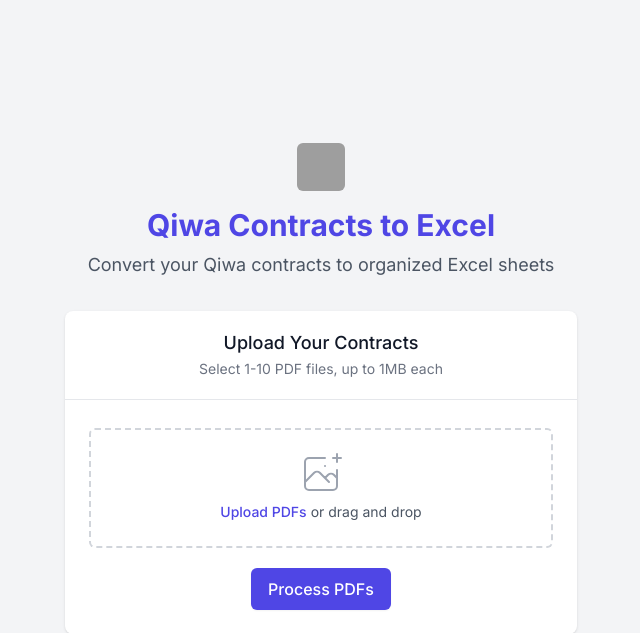
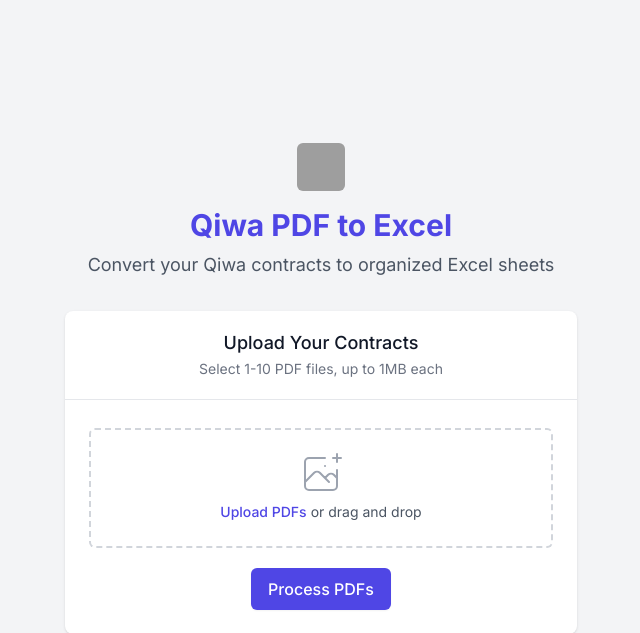
Before and after one commit to yzdgit/qiwa.namla.sa, a Flask app: page / in a window 1280 px wide. Shown: the top 633 px of the page, without its empty margins (319-959 px from the left). Run offline with Flask 3, Linux system fonts and the light colour scheme; some libraries are stand-ins or nearby versions; grey boxes are pictures that could not be loaded.

Commit message:
minor update

```diff
--- a/templates/index.html
+++ b/templates/index.html
@@ -21,7 +21,7 @@
             <div class="flex justify-center items-center mb-4">
                 <a href="https://namla.sa"><img class="rounded-md h-12 w-12" src="https://cdn.namla.sa/namla.png" alt="powered by namla"></a>
             </div>
-            <h1 class="text-3xl font-bold text-indigo-600">Qiwa Contracts to Excel</h1>
+            <h1 class="text-3xl font-bold text-indigo-600">Qiwa PDF to Excel</h1>
             <p class="mt-2 text-lg text-gray-600">Convert your Qiwa contracts to organized Excel sheets</p>
         </header>
 
```
